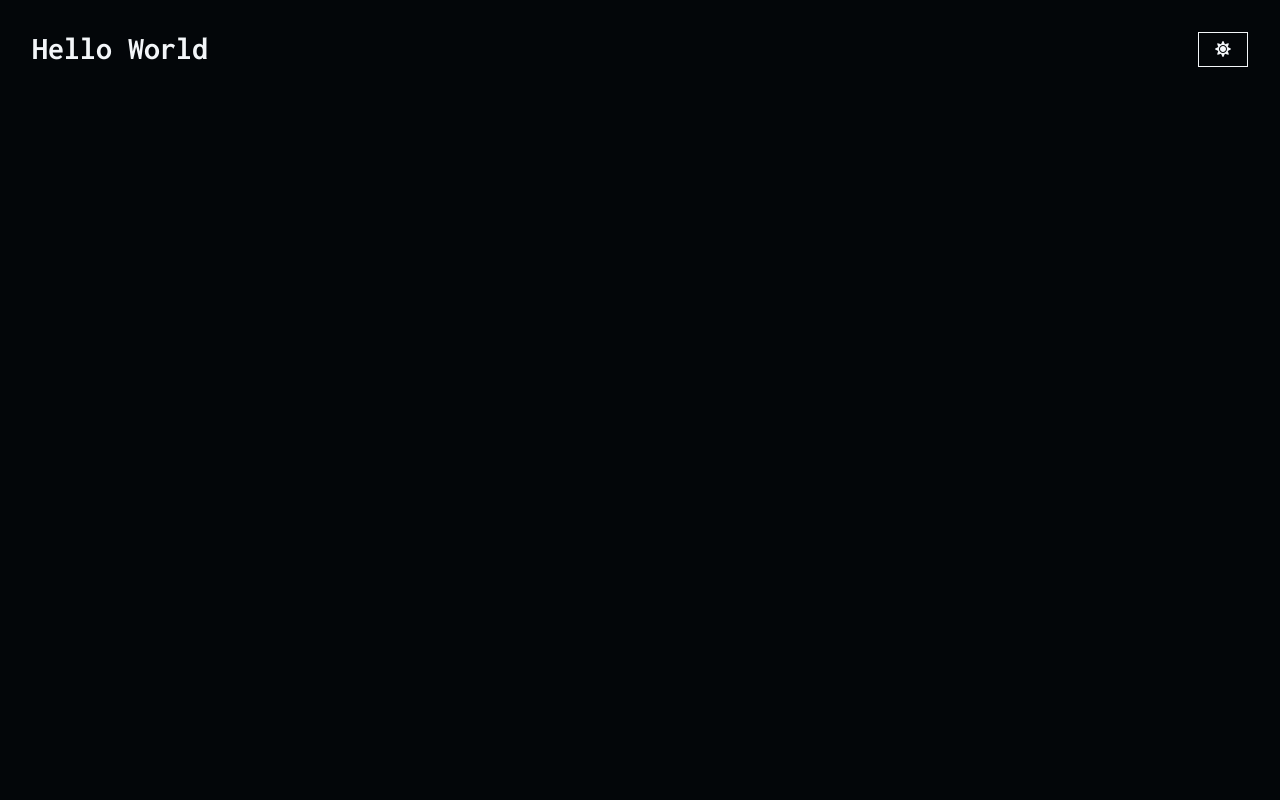
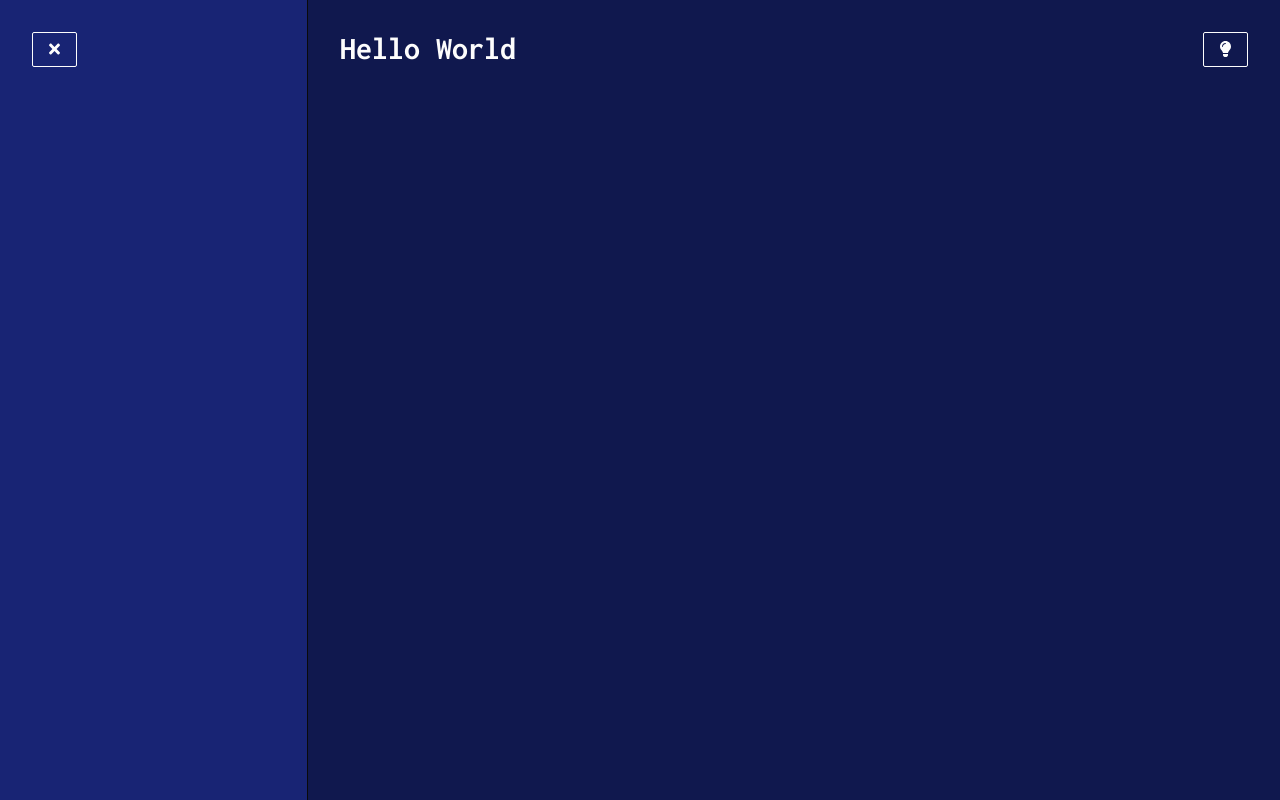
Before and after one commit to neonelemental/neonelemental, a Vue app: page / in a window 1280 px wide. Built offline with nearby package versions, Linux system fonts and the light colour scheme.

Commit message:
Adds collapsible sidebar, theme coloring

```diff
--- a/src/App.vue
+++ b/src/App.vue
@@ -1,9 +1,22 @@
 <template>
   <main id="app" class='animated' :class="theme.dark ? 'theme-dark' : 'theme-light'">
-    <a id="theme-picker" class="btn small" href="javascript:void(0)" @click="toggleTheme">
-      <font-awesome-icon :icon="themeIcon"/>
-    </a>
-    <router-view/>
+    <nav>
+      <div class="nav-left">
+        <a href='javascript:void(0)' id='menu-toggle' class="animated btn small" @click="sidebarOpen = !sidebarOpen">
+          <font-awesome-icon :icon="sidebarIcon"/>
+        </a>
+      </div>
+      <div class="nav-right">
+        <a class="btn small accent" href="javascript:void(0)" @click="toggleTheme">
+          <font-awesome-icon :icon="themeIcon"/>
+        </a>
+      </div>
+    </nav>
+
+    <sidebar :open="sidebarOpen"/>
+    <div class="content">
+      <router-view/>
+    </div>
   </main>
 </template>
 
@@ -16,16 +29,20 @@
     },
     data () {
       return {
+        sidebarOpen: true,
         theme: {
           dark: true,
-          light: false
+          light: false,
         }
       }
     },
     computed: {
+      sidebarIcon () {
+        return this.sidebarOpen ? 'times' : 'bars'
+      },
       themeIcon () {
-        return this.theme.dark ? 'sun' : 'moon'
-      }
+        return this.theme.dark ? 'lightbulb' : 'moon'
+      },
     },
     methods: {
       toggleTheme() {
--- a/src/assets/stylesheets/_helpers.scss
+++ b/src/assets/stylesheets/_helpers.scss
@@ -18,3 +18,7 @@
 ._pl {
   padding-left: 2rem;
 }
+
+.box-shadow {
+  box-shadow: 0 1px 5px rgba(0, 0, 0, 0.15);
+}
--- a/src/assets/stylesheets/app.scss
+++ b/src/assets/stylesheets/app.scss
@@ -1,10 +1,14 @@
 @import './config/colors';
 @import './config/variables';
 @import './config/typography';
+@import './config/breakpoints';
+
 @import './helpers';
 
 @import './components/theme-picker';
 @import './components/buttons';
+@import './components/nav';
+@import './components/sidebar';
 
 @import './themes/dark';
 @import './themes/light';
@@ -14,13 +18,60 @@ html, body, main {
   margin: 0;
   height: 100vh;
   width: 100vw;
+  max-width: 100vw;
+  max-height: 100vh;
+  overflow: hidden;
   font-family: $main-font;
-
-  img.logo {
-    height: 7rem;
-  }
 }
 
 main {
   position: relative;
+  display: flex;
+  flex: 1;
+  flex-direction: row;
+
+  .sidebar {
+    @extend .animated;
+
+    flex: 1;
+    flex-direction: column;
+    padding: 2rem;
+    width: 50px;
+    min-width: 50px;
+
+    @include breakpoint(desktop) {
+      flex: 2;
+    }
+
+    @include breakpoint(mobileonly) {
+      flex: 3;
+    }
+
+    &.collapsed {
+      //display: flex;
+      width: 50px;
+      min-width: 50px;
+      flex: 0;
+    }
+  }
+
+  .content {
+    flex: 3;
+
+    @include breakpoint(desktop) {
+      flex: 8;
+    }
+
+    @include breakpoint(mobileonly) {
+      flex: 7;
+    }
+
+    flex-direction: column;
+    overflow-y: scroll;
+  }
+
+  &.theme-dark > .content {
+    background: darken($dark-accent, 18%);
+  }
+
 }
--- a/src/assets/stylesheets/components/_buttons.scss
+++ b/src/assets/stylesheets/components/_buttons.scss
@@ -3,6 +3,7 @@
 
   padding: 1rem 2rem;
   background: transparent;
+  border-radius: .125rem;
 
   &.small {
     padding: .5rem 1rem;
@@ -28,7 +29,7 @@
     border: 1px solid $dark-1;
     &:hover {
       color: $light-1;
-      background: $dark-5;
+      background: $dark-3;
     }
   }
 }
--- /dev/null
+++ b/src/assets/stylesheets/components/_nav.scss
@@ -0,0 +1,19 @@
+nav {
+  position: absolute;
+  width: calc(100% - 4rem);
+  padding: 2rem;
+  display: flex;
+  flex-direction: row;
+
+  .nav-left {
+    display: flex;
+    flex: 1;
+    justify-content: flex-start;
+  }
+
+  .nav-right {
+    flex: 1;
+    display: flex;
+    justify-content: flex-end;
+  }
+}
--- /dev/null
+++ b/src/assets/stylesheets/components/_sidebar.scss
@@ -0,0 +1,17 @@
+.sidebar {
+  @extend .box-shadow;
+}
+
+.theme-dark {
+  .sidebar {
+    background: darken($dark-accent, 9%);
+    border-right: 1px solid $dark-1;
+  }
+}
+
+.theme-light {
+  .sidebar {
+    border-right: 1px solid $dark-3;
+    background: $light-2;
+  }
+}
--- /dev/null
+++ b/src/assets/stylesheets/config/_breakpoints.scss
@@ -0,0 +1,17 @@
+@mixin breakpoint($point) {
+  @if $point == desktop {
+    @media (min-width: 70em) { @content ; }
+  }
+  @else if $point == laptop {
+    @media (min-width: 64em) { @content ; }
+  }
+  @else if $point == tablet {
+    @media (min-width: 50em) { @content ; }
+  }
+  @else if $point == phablet {
+    @media (min-width: 37.5em)  { @content ; }
+  }
+  @else if $point == mobileonly {
+    @media (max-width: 37.5em)  { @content ; }
+  }
+}
--- a/src/assets/stylesheets/config/_colors.scss
+++ b/src/assets/stylesheets/config/_colors.scss
@@ -1,11 +1,10 @@
-$dark-1: #030609;
-$dark-2: #131619;
-$dark-3: #132639;
-$dark-4: #233649;
-$dark-5: #334659;
+$dark-1: #0a0a0a;
+$dark-2: lighten($dark-1, 3%);
+$dark-3: lighten($dark-1, 6%);
 
-$light-1: #f3f6f9;
-$light-2: #aaeef9;
-$light-3: #aaddf9;
-$light-4: #99ccf9;
-$light-5: #99bbff;
+$light-1: #fdfdfd;
+$light-2: darken($light-1, 3%);
+$light-3: darken($light-1, 6%);
+
+$light-accent: #20309a;
+$dark-accent: $light-accent;
--- a/src/components/sections/Sidebar.vue
+++ b/src/components/sections/Sidebar.vue
@@ -1,5 +1,14 @@
 <template>
-  <div class="sidebar">
+  <div class="sidebar" :class="$props.open ? null : 'collapsed'">
+
     <slot></slot>
   </div>
 </template>
+
+<script>
+  export default {
+    props: {
+      open: Boolean
+    }
+  }
+</script>
--- a/src/main.js
+++ b/src/main.js
@@ -5,9 +5,9 @@ import store from './store'
 import './assets/stylesheets/app.scss'
 
 import { library } from '@fortawesome/fontawesome-svg-core'
-import { faMoon, faSun } from '@fortawesome/free-solid-svg-icons'
+import { faMoon, faLightbulb, faBars, faTimes } from '@fortawesome/free-solid-svg-icons'
 import { FontAwesomeIcon } from '@fortawesome/vue-fontawesome'
-library.add(faMoon, faSun)
+library.add(faMoon, faLightbulb, faBars, faTimes)
 Vue.component('font-awesome-icon', FontAwesomeIcon)
 
 
```
